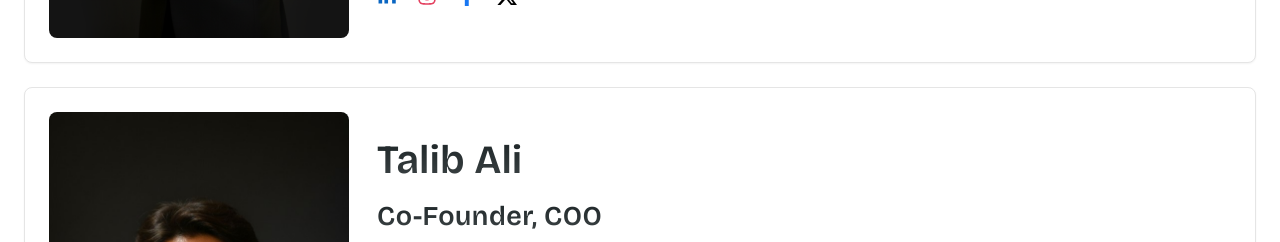
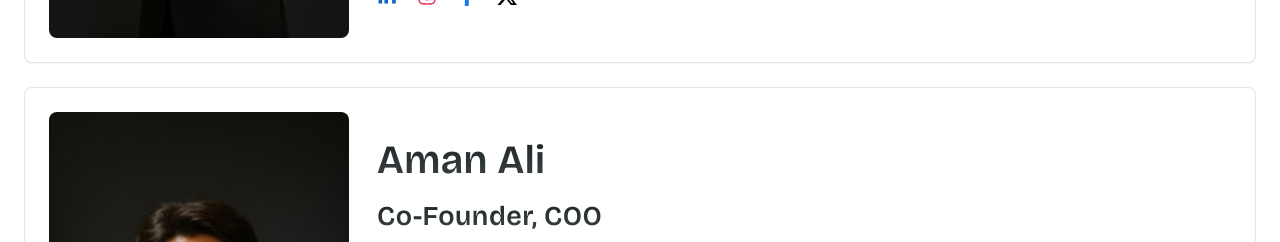
Before and after one commit to WebMaak/webmaak, a Next.js app: page /about in a window 1280 px wide. Shown: the part 1900-2142 px from the top of the page. Built offline with nearby package versions, Linux system fonts and the light colour scheme.

Commit message:
about page name change

```diff
--- a/src/app/about/page.jsx
+++ b/src/app/about/page.jsx
@@ -168,7 +168,7 @@ export default function LandingPage() {
                 className="rounded-lg"
               />
               <div className="flex flex-col text-center lg:text-left">
-                <h3 className="section-info_primary-text-card">Talib Ali</h3>
+                <h3 className="section-info_primary-text-card">Aman Ali</h3>
                 <h4 className="section-info_primary-text-subheading">
                   {" "}
                   Co-Founder, COO
```
